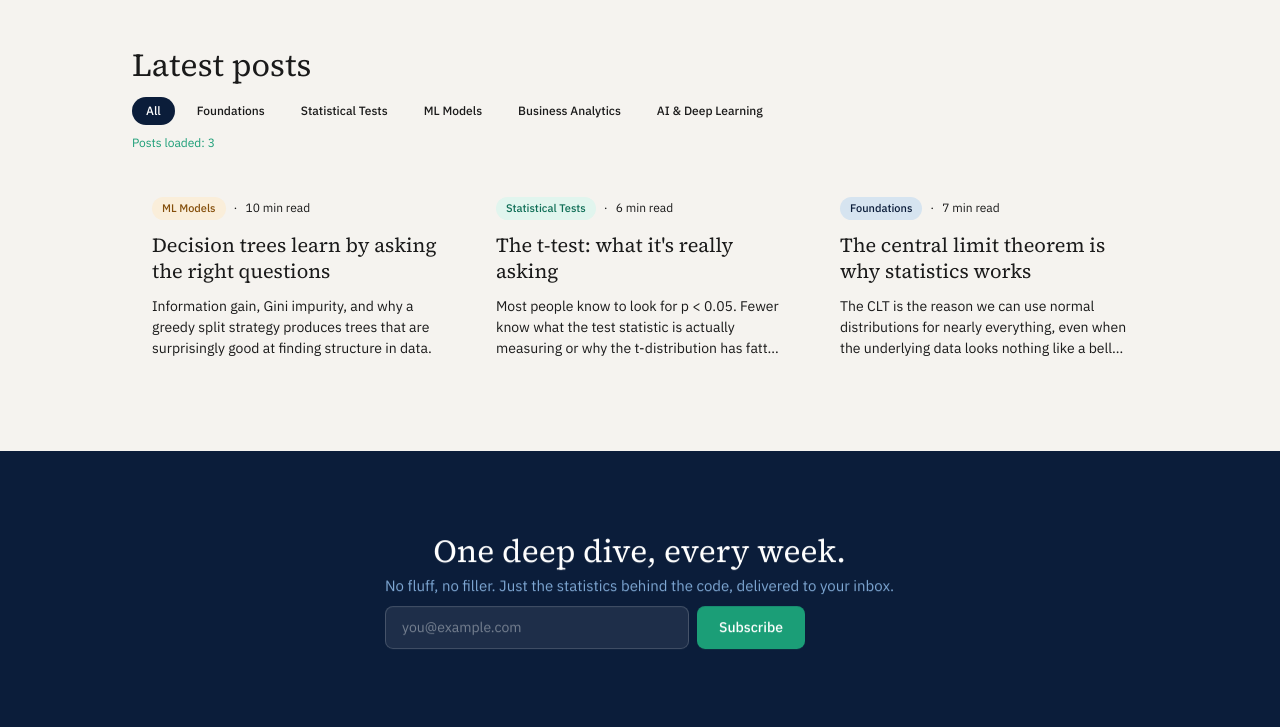
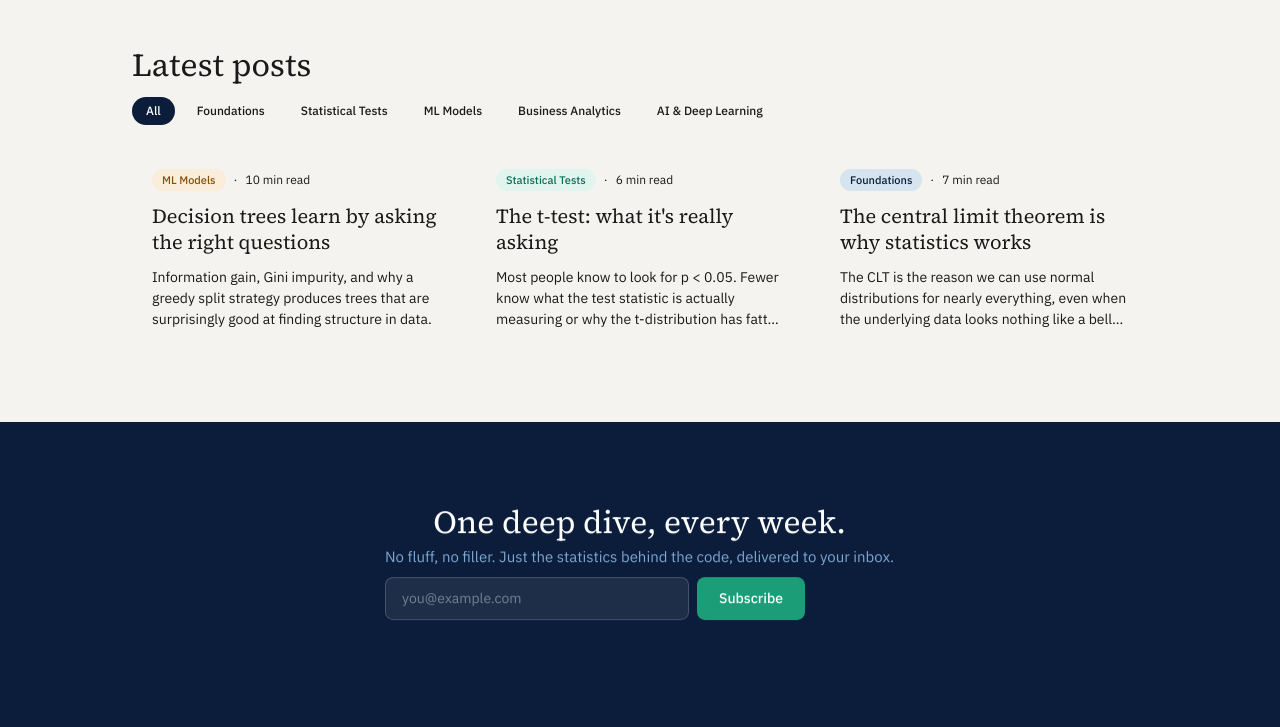
Before and after one commit to piusoyedepo/statbitall, an Astro site: page / in a window 1280 px wide. Shown: the part 1480-2207 px from the top of the page. Built offline with nearby package versions, Linux system fonts and the light colour scheme; Astro itself is replaced by a stand-in of ours; some packages are replaced by stand-ins of ours.

Commit message:
fix: remove debug text, fix approach list spacing

```diff
--- a/src/pages/index.astro
+++ b/src/pages/index.astro
@@ -158,10 +158,7 @@ const structureSteps = [
             {structureSteps.map((step) => (
               <li class="structure-item">
                 <span class="step-num">{step.n}</span>
-                <span class="step-text">
-                  <strong>{step.title}</strong>
-                  <span class="step-desc">. {step.desc}</span>
-                </span>
+                <span class="step-text"><strong>{step.title}</strong><span class="step-desc">. {step.desc}</span></span>
               </li>
             ))}
           </ol>
@@ -181,8 +178,6 @@ const structureSteps = [
             </button>
           ))}
         </div>
-
-        <p class="debug-count">Posts loaded: {posts.length}</p>
 
         <div class="cards-grid">
           {posts.map((post) => (
@@ -492,13 +487,6 @@ const structureSteps = [
   }
 
   /* ─── Latest posts ──────────────────────────── */
-  .debug-count {
-    font-family: 'IBM Plex Sans', system-ui, sans-serif;
-    font-size: 12px;
-    color: #1B9E77;
-    margin: 0.5rem 0 0;
-  }
-
   .posts-section {
     background-color: var(--color-bg-page);
     width: 100%;
```
